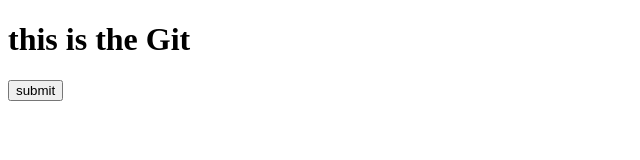
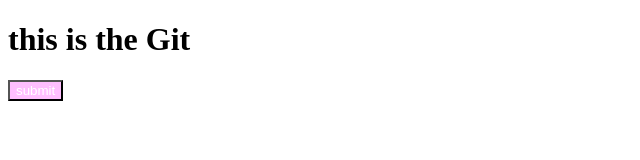
Before and after one commit to TrongLamzp/Git, a plain HTML site: page index.html in a window 1280 px wide. Shown: the whole page, without its empty margins (0-640 px from the left). Drawn offline with Linux system fonts and the light colour scheme.

Commit message:
update index.html file

```diff
--- a/index.html
+++ b/index.html
@@ -4,6 +4,8 @@
     <meta charset="UTF-8">
     <meta http-equiv="X-UA-Compatible" content="IE=edge">
     <meta name="viewport" content="width=device-width, initial-scale=1.0">
+    <link rel="stylesheet" href="style.css">
+    <link rel="stylesheet" href="style2.css">
     <title>Git</title>
 </head>
 <body>
```
